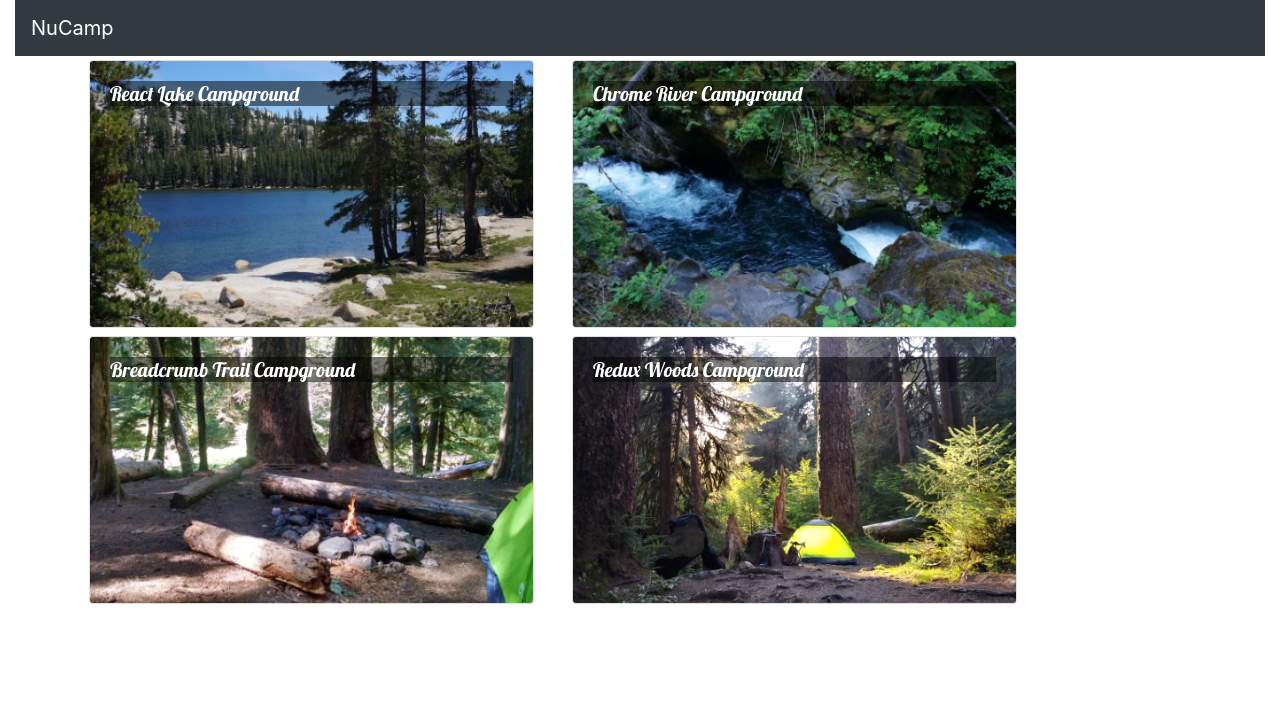
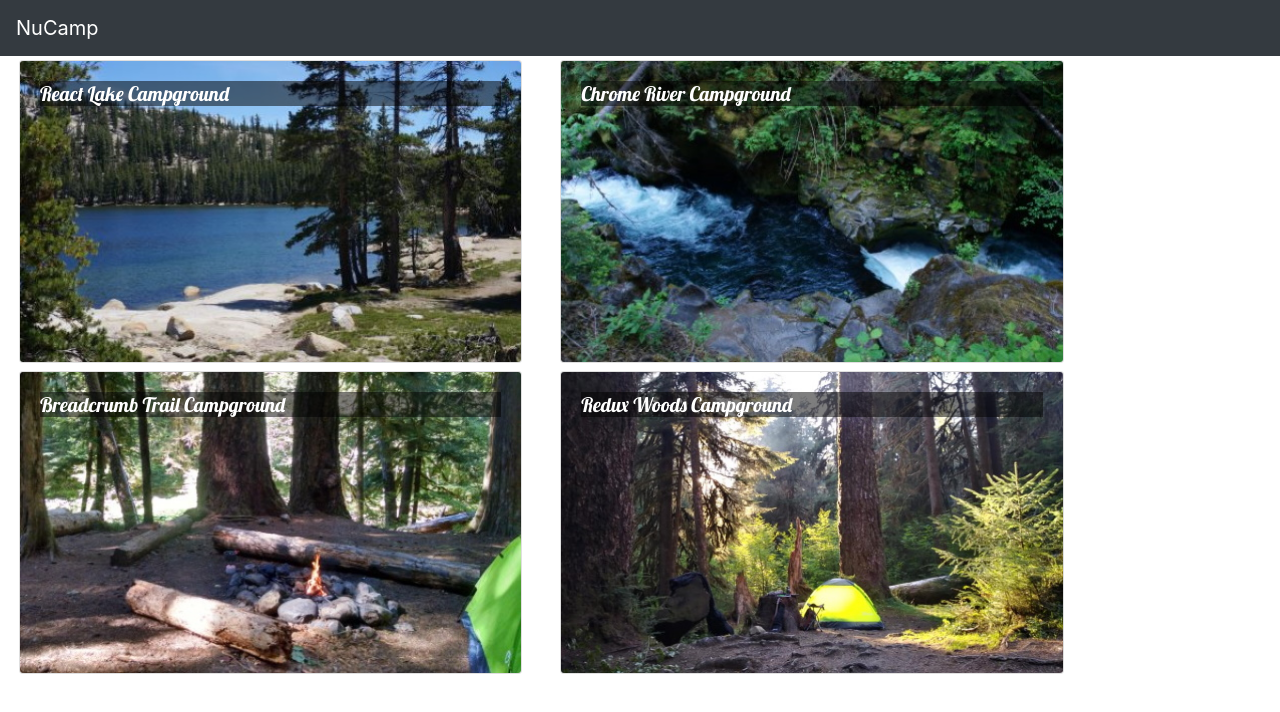
Before and after one commit to Jwill617Boston/ReactSiteReady, a React (Create React App) app: page / in a window 1280 px wide. Shown: the top 712 px of the page. Built offline with nearby package versions, Linux system fonts and the light colour scheme.

Commit message:
worked it

```diff
--- a/src/App.js
+++ b/src/App.js
@@ -16,16 +16,14 @@ class App extends Component {
         return (
             <div className="App">
                 <Container fluid>
-                    <Row>
-                        <Col>
-                            <Navbar className="bg-dark" dark color="primary">
+                        <Row>
+                            <Navbar className="bg-dark col" dark color="primary">
                             <NavbarBrand href="/">NuCamp</NavbarBrand>
                             </Navbar>
-                        </Col>
-                    </Row>
+                        </Row>
+                        <Directory campsites={this.state.campsites} />
                 </Container>
-                    <Directory campsites={this.state.campsites} />
-                </div>
+            </div>
         );
     }
 }
--- a/src/components/CampsiteInfoComponent.js
+++ b/src/components/CampsiteInfoComponent.js
@@ -1,5 +1,5 @@
 import React, { Component } from 'react';
-import { Card, CardImg, CardText, CardBody, CardTitle, Row } from 'reactstrap';
+import { Card, CardImg, CardText, CardBody, CardTitle, Row, Col, Container } from 'reactstrap';
 
 class CampsiteInfo extends Component {
     constructor(props) {
@@ -14,6 +14,7 @@ class CampsiteInfo extends Component {
                     <h4>Comments</h4>
                     <div>
                     {comments.map(comment => <div key={comment.id}> {comment.text} </div>)}
+                    {comments.map(comment => <div key={comment.id}> {comment.author} - {new Intl.DateTimeFormat('en-US', { year: 'numeric', month: 'short', day: '2-digit'}).format(new Date(Date.parse(comment.date)))} </div>)}
                     </div>
                 </div>
             )
@@ -23,7 +24,6 @@ class CampsiteInfo extends Component {
     renderCampsite(campsite) {
         console.log(campsite)
         return (
-            <div className=" col-md-5 m-1">
                 <Card>
                     <CardImg top src={campsite.image} alt={campsite.name} />
                     <CardBody>
@@ -31,17 +31,17 @@ class CampsiteInfo extends Component {
                         <CardText>{campsite.description}</CardText>
                     </CardBody>
                 </Card>
-            </div>
-        )
+                )
     }
 
     render () {
         if (this.props.campsite) {
             return (
-                <Row>
+                <div className="col-md-5 m-1">
+                    <div>{this.renderCampsite(this.props.campsite)}</div>
                     <div>{this.renderComments(this.props.campsite.comments)}</div>
-                </Row>
-            )
+                </div>
+                )
         }
         return (
             <div></div>
--- a/src/components/DirectoryComponents.js
+++ b/src/components/DirectoryComponents.js
@@ -31,11 +31,9 @@ class Directory extends Component {
         });
 
         return (
-            <div className="container">
-                <div className="row">
-                    {directory}
-                </div>
-               <CampsiteInfo campsite={this.state.selectedCampsite} />
+            <div className="row">
+                {directory}
+                <CampsiteInfo campsite={this.state.selectedCampsite} />
             </div>
         );
     }
```
